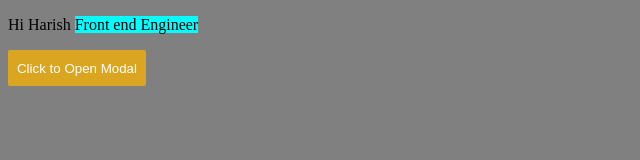
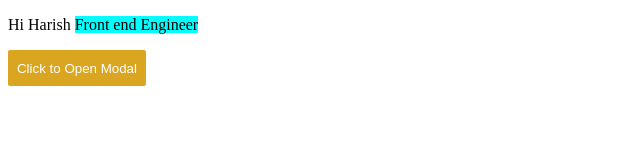
Before and after one commit to harishanjali/modal, a plain HTML site: page index.html in a window 1280 px wide. Shown: the whole page, without its empty margins (0-640 px from the left). Drawn offline with Linux system fonts and the light colour scheme.

Commit message:
styling change

```diff
--- a/css/style.css
+++ b/css/style.css
@@ -3,7 +3,7 @@
 }
 body{
     height:100vh;
-    background-color: grey;
+    background-color:white;
     position: relative;
 }
 button{
```
